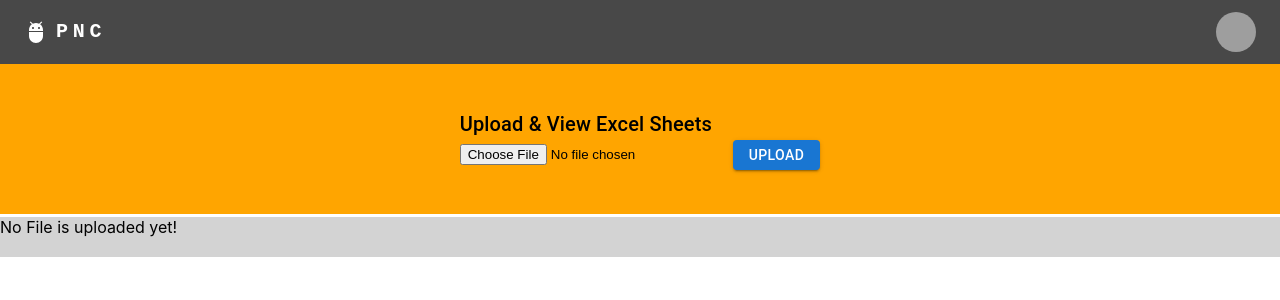
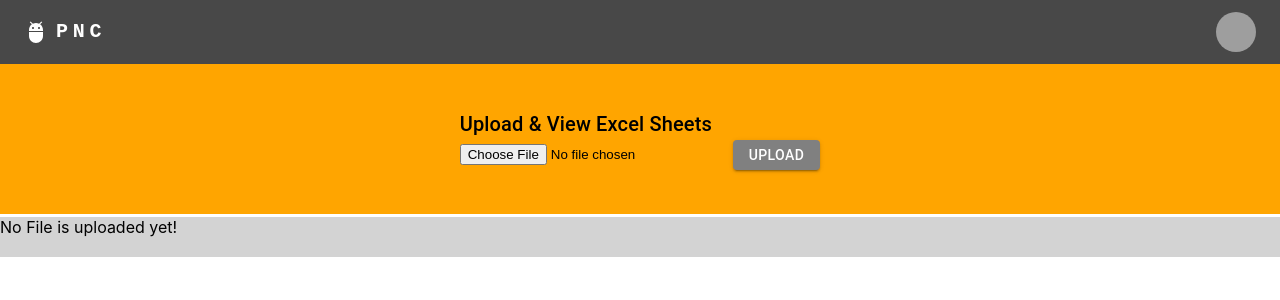
Before and after one commit to TechieeHub/Project, a React (Create React App) app: page / in a window 1280 px wide. Shown: the top 300 px of the page. Built offline with nearby package versions, Linux system fonts and the light colour scheme; grey boxes are pictures that could not be loaded.

Commit message:
Button colors changed

```diff
--- a/src/components/UploadExcelComponent/UploadExcel.js
+++ b/src/components/UploadExcelComponent/UploadExcel.js
@@ -83,7 +83,12 @@ const UploadExcel = () => {
             <Button
               type="submit"
               variant="contained"
-              sx={{ maxHeight: "30px", marginLeft: "20px" }}
+              sx={{
+                maxHeight: "30px",
+                marginLeft: "20px",
+
+                backgroundColor: "grey",
+              }}
             >
               UPLOAD
             </Button>
@@ -102,6 +107,7 @@ const UploadExcel = () => {
               margin: "30px 0px 100px 0px",
               alignContent: "center",
               left: "50%",
+              backgroundColor: "grey",
             }}
           >
             Add New Row
```
